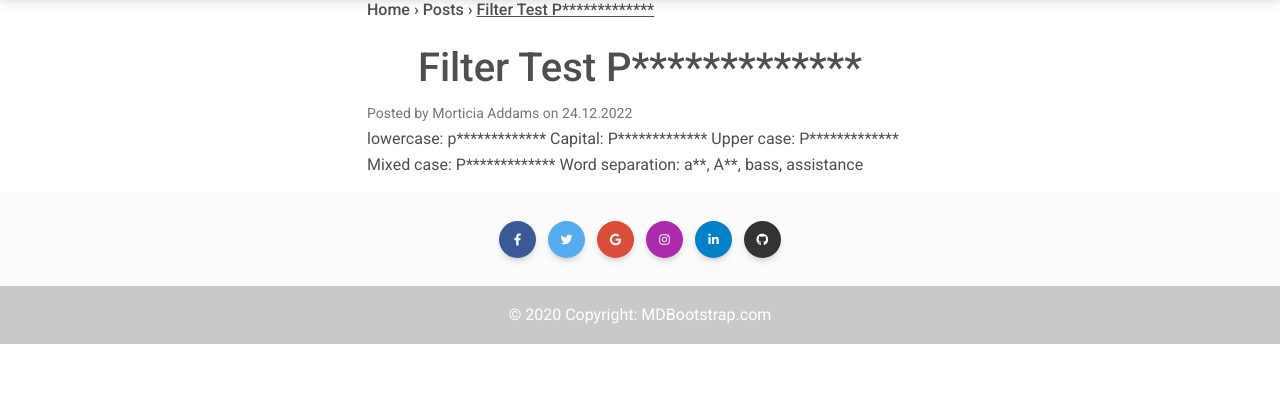
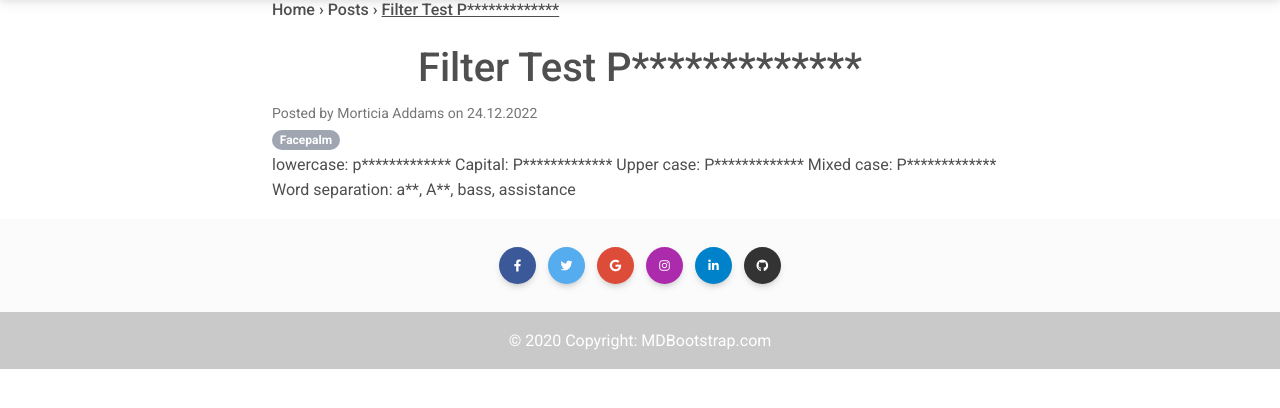
Before and after one commit to Nyaaa/newspaper, a Django app: page /news/1 in a window 1280 px wide. Shown: the part 59-467 px from the top of the page. Run offline with Django 4.2, Linux system fonts and the light colour scheme; data comes from the database, SQL or seed files in the repository.

Commit message:
categories

```diff
--- a/newspaper/news/models.py
+++ b/newspaper/news/models.py
@@ -29,6 +29,9 @@ class Author(models.Model):
 
 class Category(models.Model):
     name = models.CharField(max_length=255, unique=True)
+
+    def __str__(self):
+        return f'{self.name}'
 
 
 class PostCategory(models.Model):
--- a/newspaper/templates/flatpages/default.html
+++ b/newspaper/templates/flatpages/default.html
@@ -69,9 +69,9 @@
   <!-- Navbar -->
   <div class="container">
   <div class="row">
-    <div class="col-md-3">
+    <div class="col-md-2">
     </div>
-    <div class="col-md-6">
+    <div class="col-md-8">
       {% block breadcrumbs %}
       {% endblock breadcrumbs %}
       {% block content %}
@@ -84,7 +84,7 @@
         <!-- Jumbotron -->
       {% endblock content %}
     </div>
-    <div class="col-md-3">
+    <div class="col-md-2">
     </div>
   </div>
   </div>
--- a/newspaper/templates/post.html
+++ b/newspaper/templates/post.html
@@ -23,5 +23,10 @@
 {% block content %}
 <h1 class="text-center">{{ post.title|censor }}</h1>
 <small class="text-muted">Posted by {{ post.author }} on {{ post.created|date:'d.m.Y' }}</small>
+<div>
+  {% for category in post.category.all %}
+  <span class="badge rounded-pill bg-secondary">{{ category }}</span>
+  {% endfor %}
+</div>
 <p>{{ post.text|censor }}</p>
 {% endblock content %}
```
Also changed, not shown: newspaper/templates/posts.html (+7 -3 lines).
